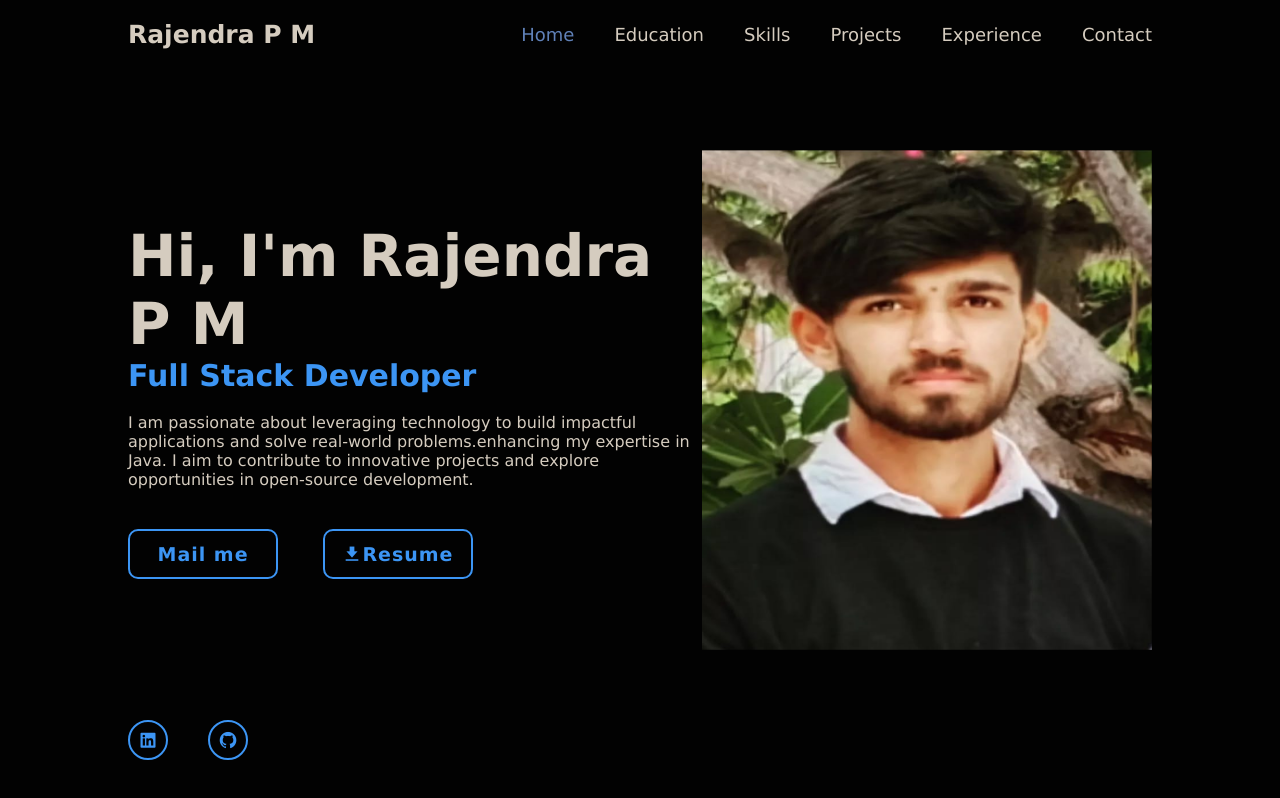
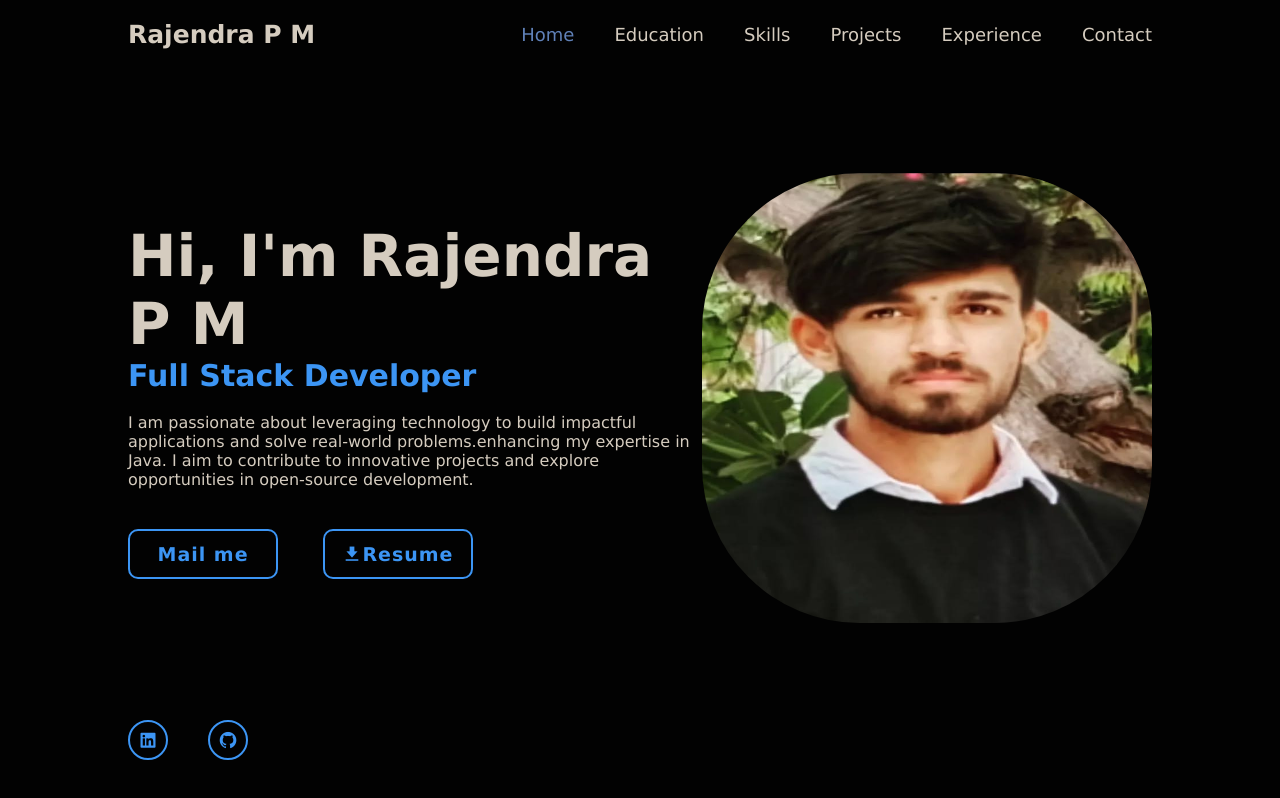
Before and after one commit to rajendra-pm/portfolio, a plain HTML site: page index.html in a window 1280 px wide. Drawn offline with nearby package versions, Linux system fonts and the light colour scheme.

Commit message:
Update style.css

```diff
--- a/style.css
+++ b/style.css
@@ -129,16 +129,9 @@ body {
 }
 
 .image {
-    height: 500px;
-    opacity: 0;
-    transform: translateY(30px);
-    animation: moveup 2s linear forwards;
-}
-@keyframes moveup {
-    100% {
-        opacity: 1;
-        transform: translateY(0);
-    }
+    border-radius: 35%;
+    margin-left: 0px;
+    margin-top: 0px;
 }
 
 
```
